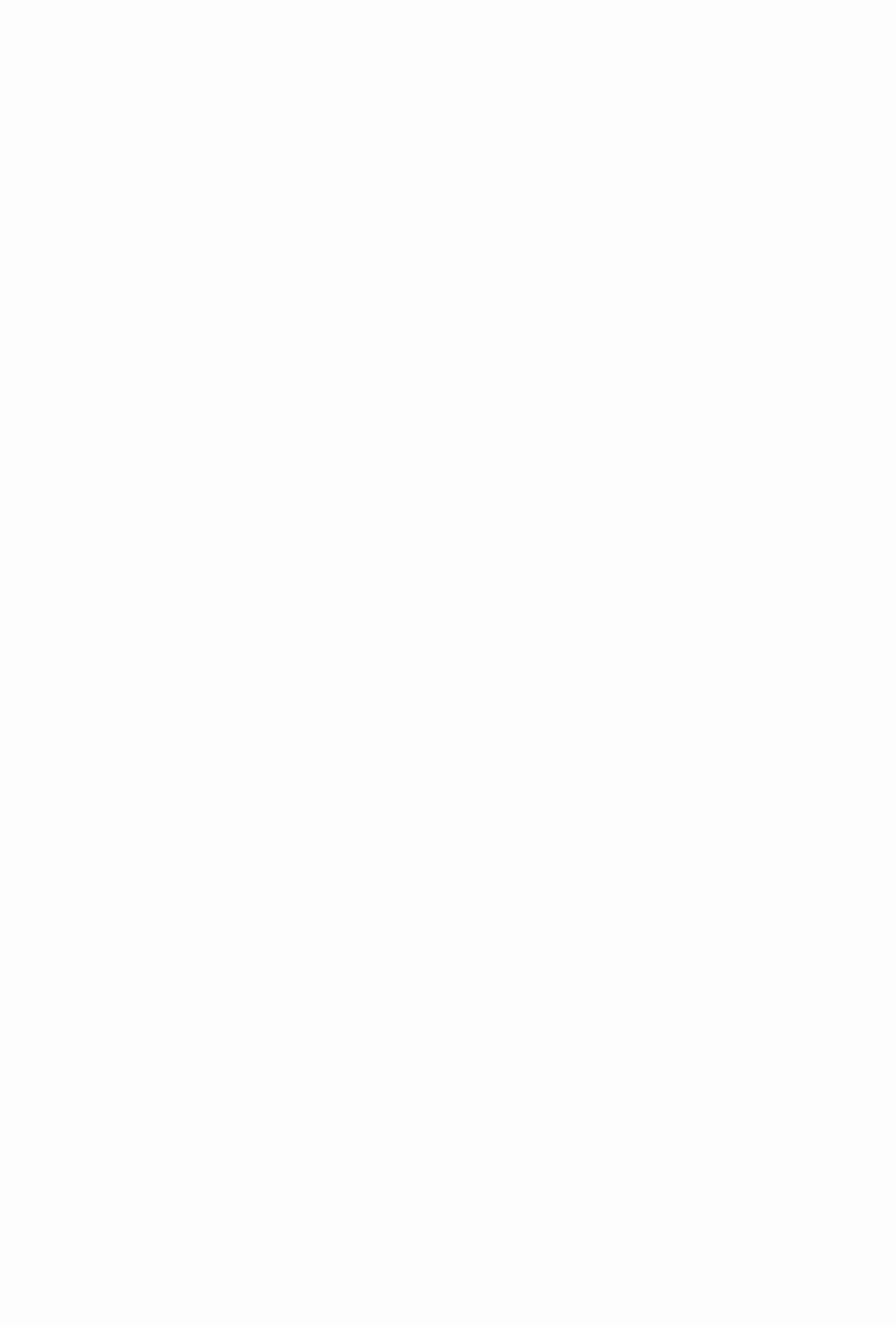
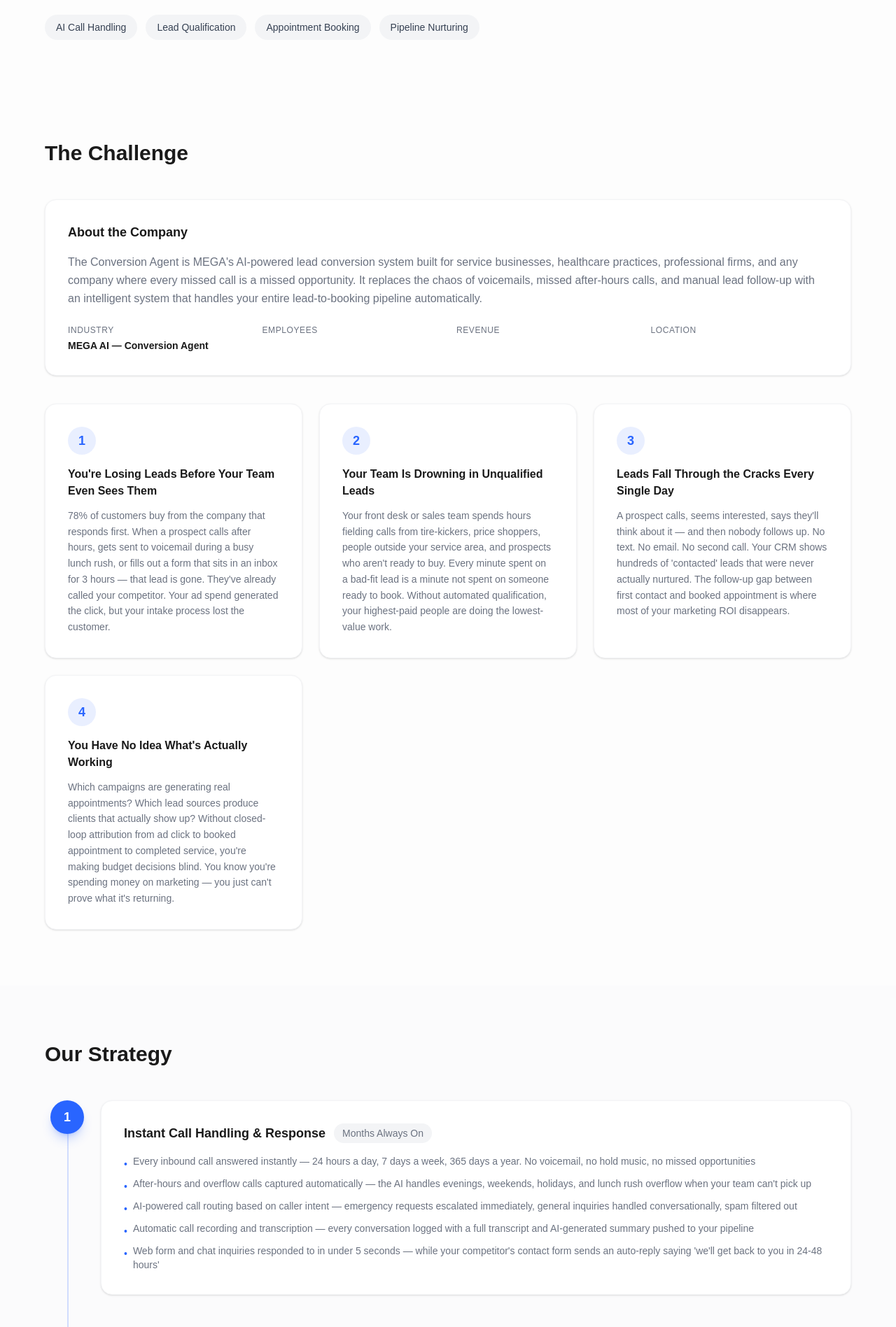
Before and after one commit to megaclaw-reader/mega-case-studies, a Next.js app: page /conversion-agent in a window 1280 px wide. Before the commit this address had no page. Shown: the part 860-2757 px from the top of the page at 70% size. Before the commit the page ends 800 px from the top, so only its background shows below. Built offline with nearby package versions, Linux system fonts and the light colour scheme; a web font is replaced by a local one.

Commit message:
add Conversion Agent one-pager using case study format

```diff
--- /dev/null
+++ b/src/data/conversion-agent.ts
@@ -0,0 +1,98 @@
+import { CaseStudyData } from "./types";
+
+export const conversionAgent: CaseStudyData = {
+  slug: "conversion-agent",
+  industry: "Product Overview",
+  headline: "MEGA's Conversion Agent: Turn Every Lead Into a Booked Appointment — Automatically",
+  subheadline: "Your AI-powered lead conversion engine that answers every call 24/7, qualifies prospects instantly, books appointments into your calendar, and nurtures your pipeline with multi-channel follow-up — so your team closes deals instead of chasing cold leads.",
+  heroStats: [
+    { value: "24/7", unit: "", label: "Always-On Call Handling" },
+    { value: "<5s", unit: "", label: "Average Response Time" },
+    { value: "100%", unit: "", label: "Calls Answered" },
+    { value: "3x", unit: "", label: "More Booked Appointments" },
+  ],
+  tags: ["AI Call Handling", "Lead Qualification", "Appointment Booking", "Pipeline Nurturing"],
+  company: {
+    industry: "MEGA AI — Conversion Agent",
+    employees: "",
+    revenue: "",
+    location: "",
+    description: "The Conversion Agent is MEGA's AI-powered lead conversion system built for service businesses, healthcare practices, professional firms, and any company where every missed call is a missed opportunity. It replaces the chaos of voicemails, missed after-hours calls, and manual lead follow-up with an intelligent system that handles your entire lead-to-booking pipeline automatically.",
+  },
+  challenges: [
+    {
+      title: "You're Losing Leads Before Your Team Even Sees Them",
+      description: "78% of customers buy from the company that responds first. When a prospect calls after hours, gets sent to voicemail during a busy lunch rush, or fills out a form that sits in an inbox for 3 hours — that lead is gone. They've already called your competitor. Your ad spend generated the click, but your intake process lost the customer.",
+    },
+    {
+      title: "Your Team Is Drowning in Unqualified Leads",
+      description: "Your front desk or sales team spends hours fielding calls from tire-kickers, price shoppers, people outside your service area, and prospects who aren't ready to buy. Every minute spent on a bad-fit lead is a minute not spent on someone ready to book. Without automated qualification, your highest-paid people are doing the lowest-value work.",
+    },
+    {
+      title: "Leads Fall Through the Cracks Every Single Day",
+      description: "A prospect calls, seems interested, says they'll think about it — and then nobody follows up. No text. No email. No second call. Your CRM shows hundreds of 'contacted' leads that were never actually nurtured. The follow-up gap between first contact and booked appointment is where most of your marketing ROI disappears.",
+    },
+    {
+      title: "You Have No Idea What's Actually Working",
+      description: "Which campaigns are generating real appointments? Which lead sources produce clients that actually show up? Without closed-loop attribution from ad click to booked appointment to completed service, you're making budget decisions blind. You know you're spending money on marketing — you just can't prove what it's returning.",
+    },
+  ],
+  strategy: [
+    {
+      phase: 1,
+      months: "Always On",
+      title: "Instant Call Handling & Response",
+      items: [
+        "Every inbound call answered instantly — 24 hours a day, 7 days a week, 365 days a year. No voicemail, no hold music, no missed opportunities",
+        "After-hours and overflow calls captured automatically — the AI handles evenings, weekends, holidays, and lunch rush overflow when your team can't pick up",
+        "AI-powered call routing based on caller intent — emergency requests escalated immediately, general inquiries handled conversationally, spam filtered out",
+        "Automatic call recording and transcription — every conversation logged with a full transcript and AI-generated summary pushed to your pipeline",
+        "Web form and chat inquiries responded to in under 5 seconds — while your competitor's contact form sends an auto-reply saying 'we'll get back to you in 24-48 hours'",
+      ],
+    },
+    {
+      phase: 2,
+      months: "Every Lead",
+      title: "AI-Powered Lead Qualification",
+      items: [
+        "The AI asks the right qualification questions for YOUR business — service needed, location, timeline, budget range, and any custom criteria you define",
+        "Lead scoring based on real conversation signals — not just form fields. The AI reads intent, urgency, and fit from how prospects respond",
+        "Automatic disqualification of bad-fit leads — people outside your service area, price shoppers below your minimums, and wrong-industry inquiries are filtered before they waste your team's time",
+        "Custom qualification criteria tailored to your business model — a plumber's qualifying questions are different from a med spa's, and the AI adapts to each",
+        "Qualified leads are tagged, scored, and routed instantly — your team only sees prospects who are actually ready to have a real conversation",
+      ],
+    },
+    {
+      phase: 3,
+      months: "Automatic",
+      title: "Appointment Booking & Calendar Sync",
+      items: [
+        "Qualified prospects are booked directly into your calendar in real time — no back-and-forth emails, no phone tag, no 'let me check our availability'",
+        "Syncs with your existing scheduling system and availability rules — the AI knows when you're free and books accordingly",
+        "Automated confirmation sequences — text and email confirmations sent immediately after booking with all relevant details",
+        "Reminder sequences reduce no-shows — automated reminders at 24 hours, 2 hours, and 30 minutes before the appointment",
+        "Reschedule and cancellation handling — if a client needs to move their appointment, the AI handles it without involving your staff",
+      ],
+    },
+    {
+      phase: 4,
+      months: "Ongoing",
+      title: "Multi-Channel Pipeline Nurturing",
+      items: [
+        "Not every qualified lead books immediately — the AI follows up via call, text, and email over days and weeks to keep your business top of mind",
+        "Intelligent follow-up timing based on engagement signals — the AI knows when to reach out again and when to back off",
+        "Cold lead reactivation campaigns — prospects who went dark 30, 60, or 90 days ago are automatically re-engaged with fresh messaging",
+        "Every interaction logged and synced to your CRM — HubSpot, Salesforce, HighLevel, ServiceTitan, or MEGA's built-in CRM at no extra cost",
+        "The system gets smarter over time — AI analyzes which scripts, timing, and channels produce the most bookings and continuously optimizes",
+      ],
+    },
+  ],
+  impact: [
+    { label: "Response Time", value: "<5 seconds", growth: "vs. industry avg of 47 hours" },
+    { label: "Calls Answered", value: "100%", growth: "24/7/365 — zero missed leads" },
+    { label: "Qualification Accuracy", value: "90%+", growth: "only real prospects reach your team" },
+    { label: "Follow-Up Rate", value: "100%", growth: "every lead nurtured automatically" },
+    { label: "No-Show Reduction", value: "40-60%", growth: "automated reminder sequences" },
+    { label: "Works With Your CRM", value: "Any", growth: "HubSpot, Salesforce, GHL, or MEGA's built-in" },
+  ],
+};
--- a/src/data/index.ts
+++ b/src/data/index.ts
@@ -377,8 +377,10 @@ import { wellnessClassesSeoArizona } from "./wellness-classes-seo-arizona";
 import { renewableEnergySaasNational } from "./renewable-energy-saas-national";
 import { healthRetreat } from "./health-retreat";
 import { hairBeautyWellnessNational } from "./hair-beauty-wellness-national";
+import { conversionAgent } from "./conversion-agent";
 
 export const caseStudies: Record<string, CaseStudyData> = {
+  "conversion-agent": conversionAgent,
   "specialty-medical-houston": specialtyMedicalHouston,
   "medical-assessment-ai-app": medicalAssessmentAiApp,
   "ma-advisory": maAdvisory,
```
